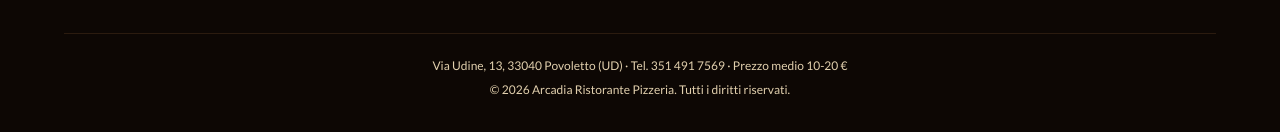
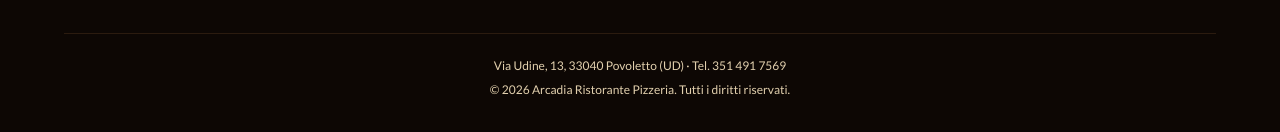
Before and after one commit to aleciv26-bit/Arcadia, a React (Vite) app: page / in a window 1280 px wide. Shown: the part 5406-5538 px from the top of the page. Built offline with nearby package versions, Linux system fonts and the light colour scheme; a web font is replaced by a local one.

Commit message:
Update Footer.tsx

```diff
--- a/src/components/Footer.tsx
+++ b/src/components/Footer.tsx
@@ -34,8 +34,7 @@ export default function Footer() {
 
         <div className="mt-8 border-t border-wood-700 pt-6 text-center text-xs text-cream-400">
           <p>
-            Via Udine, 13, 33040 Povoletto (UD) · Tel. 351 491 7569 · Prezzo medio
-            10-20 €
+            Via Udine, 13, 33040 Povoletto (UD) · Tel. 351 491 7569
           </p>
           <p className="mt-2">
             © {new Date().getFullYear()} Arcadia Ristorante Pizzeria. Tutti i
```
